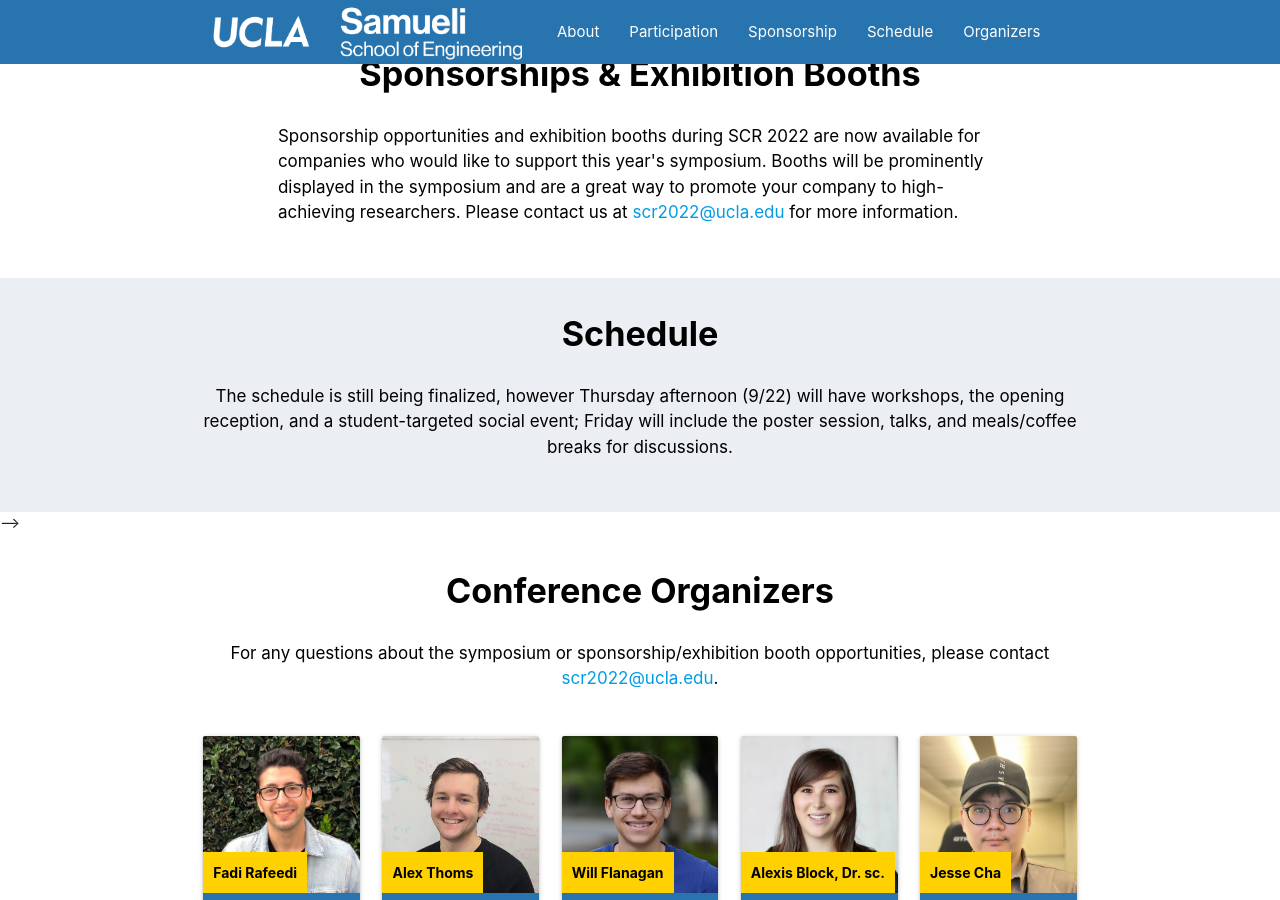
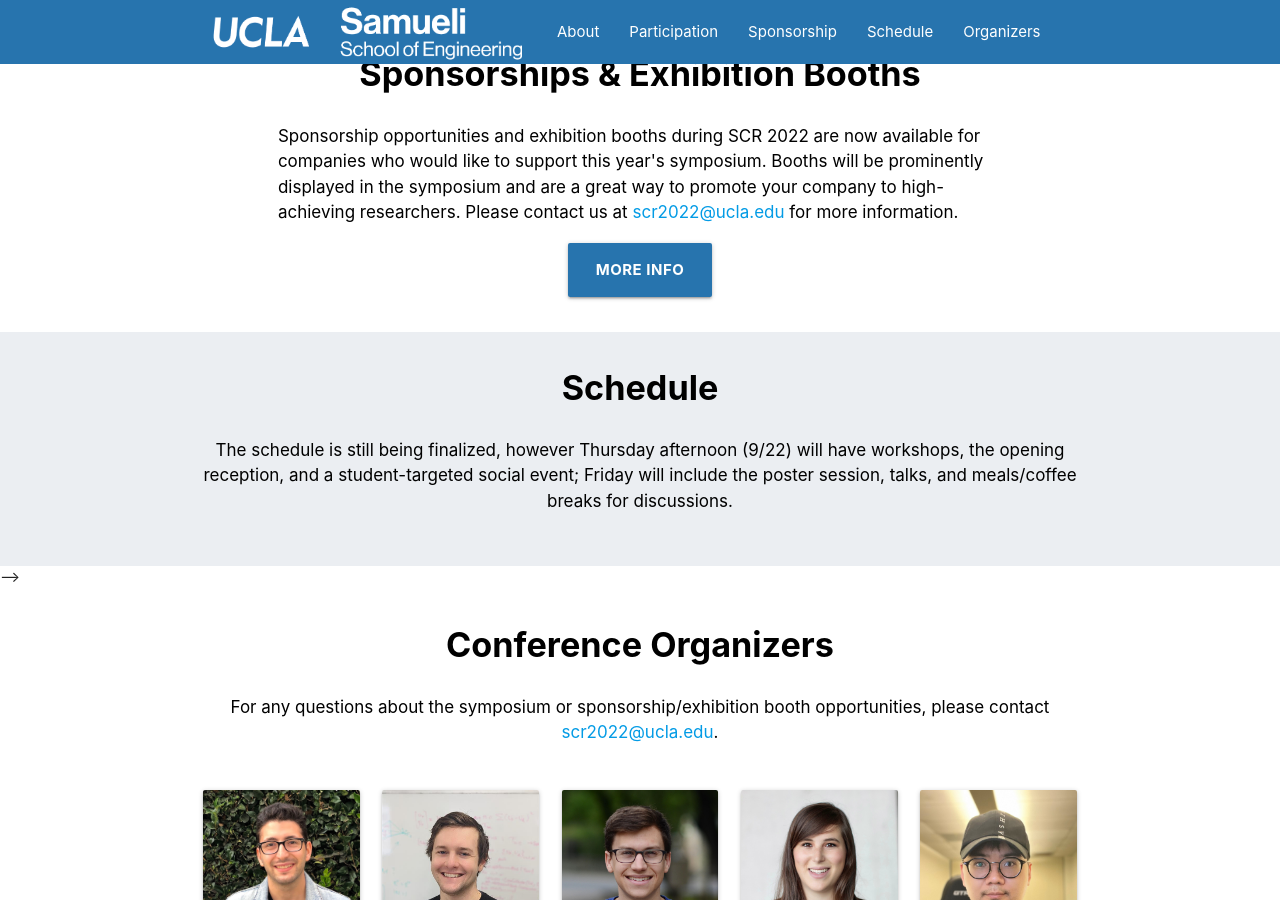
Before and after one commit to scr2020/scr2020.github.io, a Jekyll site: the page built from index.html, in a window 1280 px wide and 900 px high, scrolled down 4045 px. Built offline with Jekyll 4.4.1, drawn with Linux system fonts in a browser that asks for light colours.

Commit message:
added sponsorship flyer

```diff
--- a/_includes/booths.html
+++ b/_includes/booths.html
@@ -11,11 +11,9 @@
 
               <br>
               <p></p>
-              <!--
               <div class="container" style="text-align:center">
-                <a href="/files/SCR2020_Sponsorship.pdf" class="btn-large" style="font-weight:bold; background-color: {{site.color.primary-dark}}">More Info</a>
+                <a href="/files/SCR2022_Sponsorship_Flyer_black.pdf" class="btn-large" style="font-weight:bold; background-color: {{site.color.primary-dark}}">More Info</a>
               </div>
-              -->
             </div>
           </div>
         </div>
```
Also changed, not shown: 1 other file.
